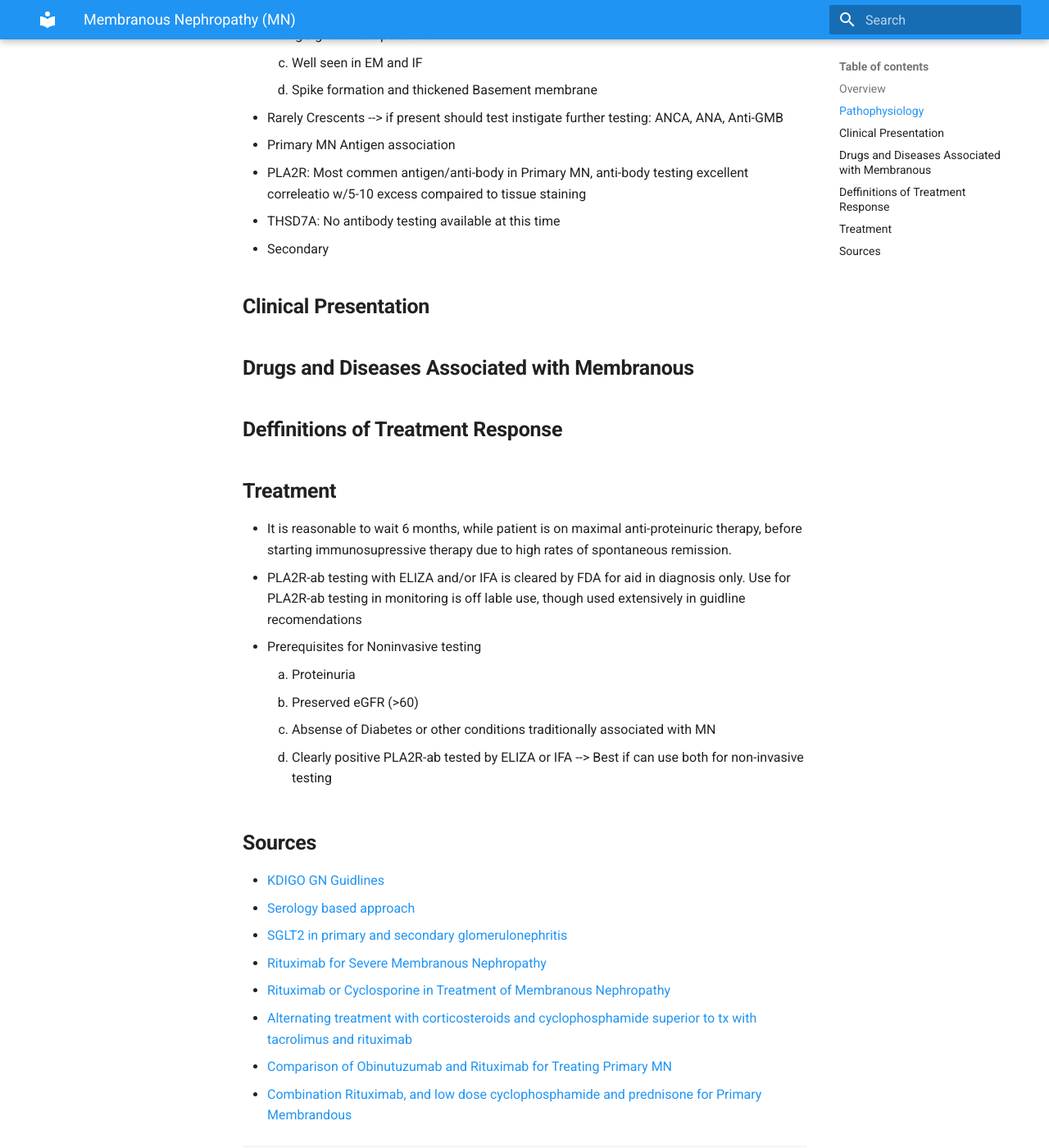
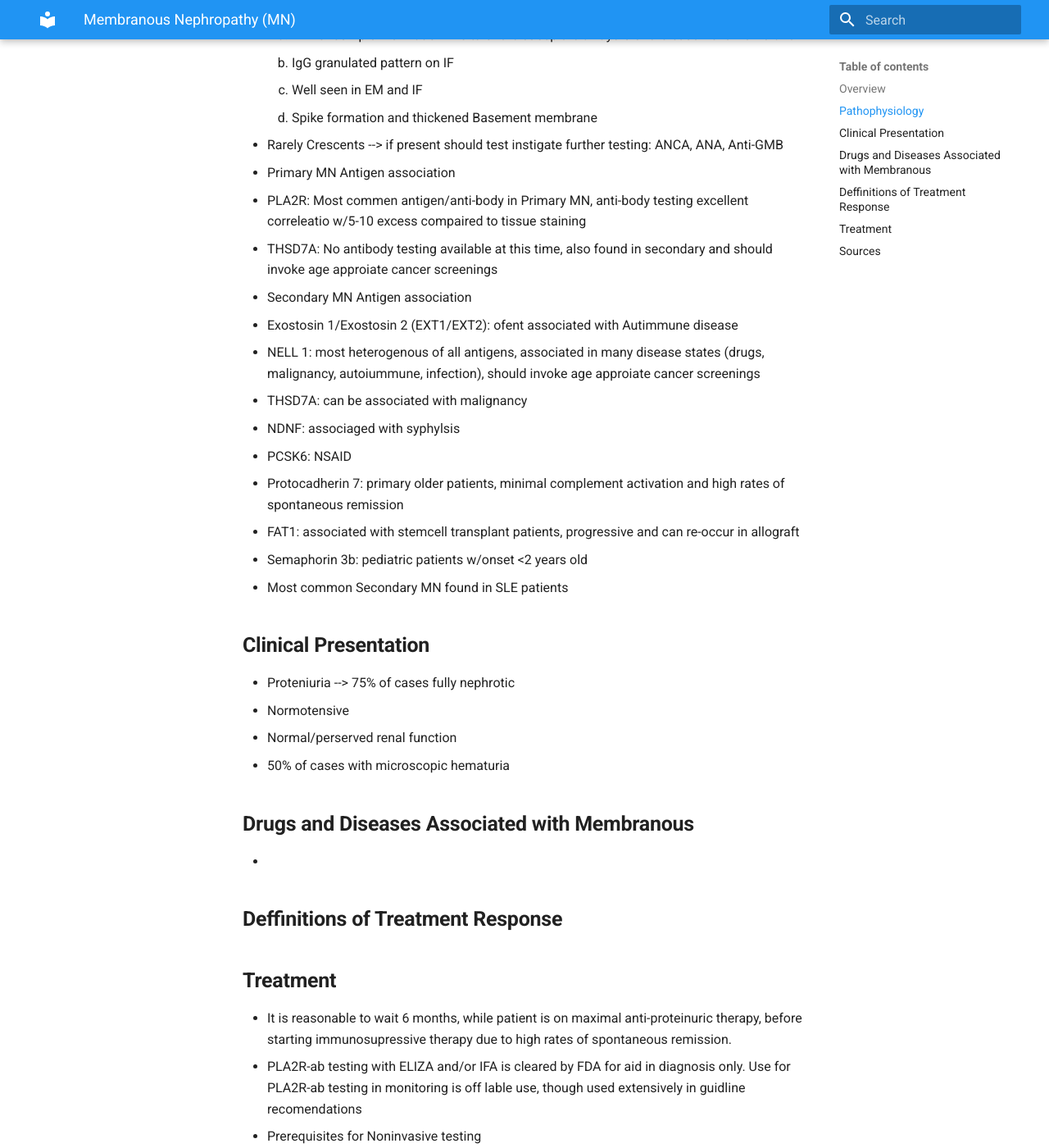
Before and after one commit to TTUNEPH2025/GN, an MkDocs documentation site: the page built from docs/Membranous.md, in a window 1280 px wide and 1400 px high, scrolled down 869 px. Shown: the whole window at 82% size. Built offline with MkDocs 1.6.1 and Material for MkDocs 9.7.7, drawn with Linux system fonts in a browser that asks for light colours; some of the changed text lies outside the part shown.

Commit message:
Update Membranous.md

```diff
--- a/docs/Membranous.md
+++ b/docs/Membranous.md
@@ -3,6 +3,7 @@
 * Occurs in all ages, but most common in ages 30-60 years old
 * Male:Female ratio 2:1
 * Risk factors for progression: Male, >60 years of age, high levels of proteinuria, and elevated Cr levels
+* Two types: Primary and Secondary
 * Primary MN about 70% of cases, Secondaary about 30%
 * PLA2R antigen is most comming antigen in Primary MN
 * Secondary MN: Autoimmune/CVD, Drug associated, Infection related, Malignancy
@@ -22,19 +23,34 @@
  * Rarely Crescents --> if present should test instigate further testing: ANCA, ANA, Anti-GMB
  * Primary MN Antigen association
    1. PLA2R: Most commen antigen/anti-body in Primary MN, anti-body testing excellent correleatio w/5-10 excess compaired to tissue staining
-   2. THSD7A: No antibody testing available at this time
- * Secondary
+   2. THSD7A: No antibody testing available at this time, also found in secondary and should invoke age approiate cancer screenings
+ * Secondary MN Antigen association
+   1. Exostosin 1/Exostosin 2 (EXT1/EXT2): ofent associated with Autimmune disease
+   2. NELL 1: most heterogenous of all antigens, associated in many disease states (drugs, malignancy, autoiummune, infection), should invoke age approiate cancer screenings
+   3. THSD7A: can be associated with malignancy
+   4. NDNF: associaged with syphylsis
+   5. PCSK6: NSAID
+   6. Protocadherin 7: primary older patients, minimal complement activation and high rates of spontaneous remission
+   7. FAT1: associated with stemcell transplant patients, progressive and can re-occur in allograft
+   8. Semaphorin 3b: pediatric patients w/onset <2 years old
+ * Most common Secondary MN found in SLE patients
 ## **Clinical Presentation**
+ * Proteniuria --> 75% of cases fully nephrotic
+ * Normotensive
+ * Normal/perserved renal function
+ * 50% of cases with microscopic hematuria
 ## **Drugs and Diseases Associated with Membranous**
+ *
 ## **Deffinitions of Treatment Response**
 ## **Treatment**
-* It is reasonable to wait 6 months, while patient is on maximal anti-proteinuric therapy, before starting immunosupressive therapy due to high rates of spontaneous remission.
-* PLA2R-ab testing with ELIZA and/or IFA is cleared by FDA for aid in diagnosis only. Use for PLA2R-ab testing in monitoring is off lable use, though used extensively in guidline recomendations
-* Prerequisites for Noninvasive testing
+ * It is reasonable to wait 6 months, while patient is on maximal anti-proteinuric therapy, before starting immunosupressive therapy due to high rates of spontaneous remission.
+ * PLA2R-ab testing with ELIZA and/or IFA is cleared by FDA for aid in diagnosis only. Use for PLA2R-ab testing in monitoring is off lable use, though used extensively in guidline recomendations
+ * Prerequisites for Noninvasive testing
     1. Proteinuria
     2. Preserved eGFR (>60)
     3. Absense of Diabetes or other conditions traditionally associated with MN
     4. Clearly positive PLA2R-ab tested by ELIZA or IFA --> Best if can use both for non-invasive testing
+ * Proteinuria can persist for 12-24 months after start of treatment
 ## **Sources**
 * [KDIGO GN Guidlines](https://kdigo.org/guidelines/gd/)
 * [Serology based approach](https://pubmed.ncbi.nlm.nih.gov/27777266/)
```
